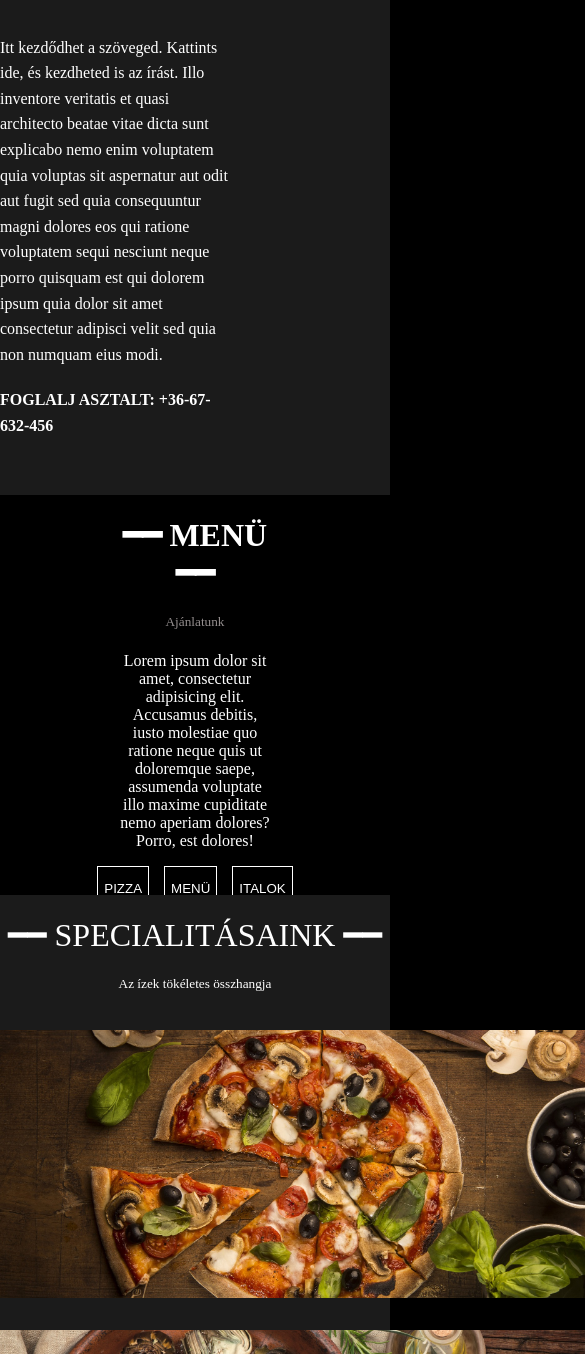
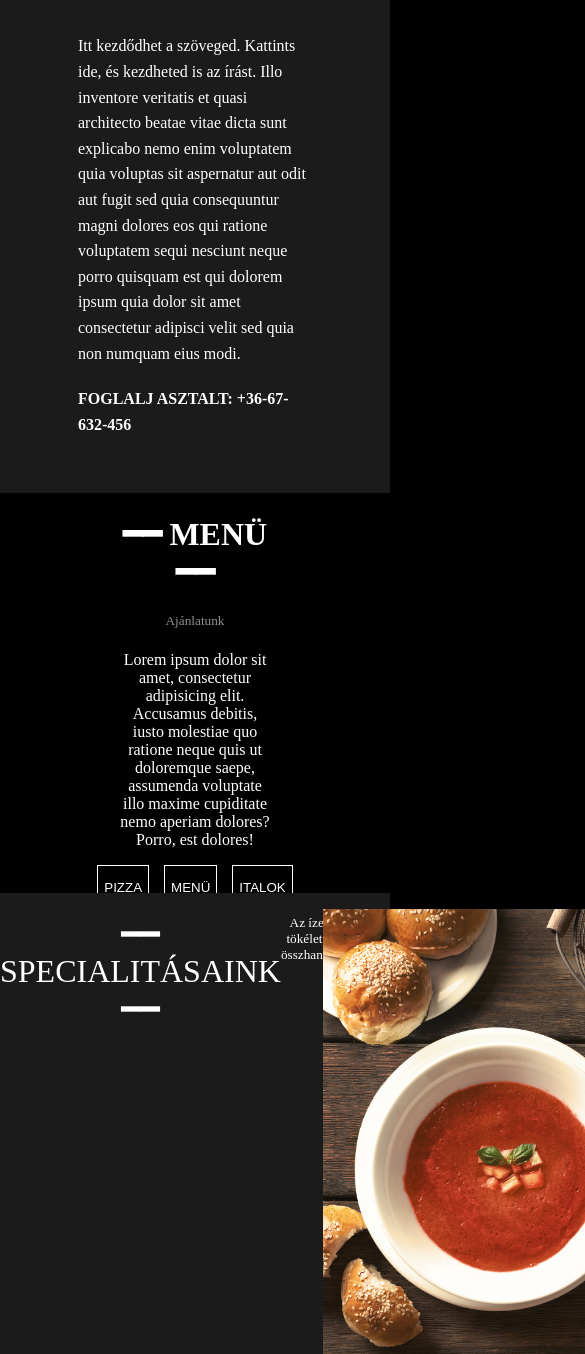
Before and after one commit to TothMilan2/Pizzaweb, a plain HTML site: page index.html in a window 390 px wide. Shown: the part 646-2000 px from the top of the page, 585 px wide, since content can reach past the window. Drawn offline with Linux system fonts and the light colour scheme.

Commit message:
reszponszov

```diff
--- a/pizza.css
+++ b/pizza.css
@@ -119,7 +119,6 @@ nav a:hover{
 /*elso div*/
 .tortenet{
     display: flex;
-
     justify-content: space-between;
     background-color: #1b1b1b;
     color: #fff;
@@ -744,52 +743,41 @@ table td{
   width: 60%;
 }
 }
-@media only screen and (max-width: 457px) {
+@media only screen and (max-width: 595px) {
+
+  .specialitas{
+    height: fit-content;
+    display: flex;
+  }
   #fopizza{
-    margin-left: 0;
-    grid-column-start: 1;
-    grid-column-end: 7;
-    grid-row-start: 1;
-    grid-row-end: 4;
+
     width: 100%;
+    position: absolute;
 }
 
 
 #gomba{
-  margin-left: 0;
-  grid-column-start: 1;
-  grid-column-end: 7;
-  grid-row-start: 4;
-  grid-row-end: 7;
+
   width: 100%;
-
+  position: absolute;
 }
 
 
 
 #kolbasz{
-  margin-left: 0;
-  grid-column-start: 1;
-  grid-column-end: 7;
-  grid-row-start: 7;
-  grid-row-end: 10;
+
   width: 100%;
+  position: absolute;
 }
 #paradicsom{
-  margin-left: 0;
-  grid-column-start: 3;
-  grid-column-end: 6;
-  grid-row-start: 14;
-  grid-row-end: 16;
 
+  width: 100%;
+  position: absolute;
 }
 #steak{
-  margin-left: 0;
-  grid-column-start: 3;
-  grid-column-end: 6;
-  grid-row-start: 10;
-  grid-row-end: 14;
 
+  width: 100%;
+  position: absolute;
 }
 }
 
@@ -801,19 +789,19 @@ table td{
 }
 @media only screen and (max-width:599px){
   .tortenet{
+    display: flex;
     flex-direction: column;
     height: fit-content;
+    align-items: center;
   }
   .tortenet h1 .alcim{
-    text-align: right;
-    position: absolute;
-    right: 0;
+
   }
   .left-column{
-    position: absolute;
-    right: 0;
+    margin: 0 ;
+    text-align: center;
   }
   .right-column{
-    margin-top: 50%;
+    margin: 0;
   }
 }
```
